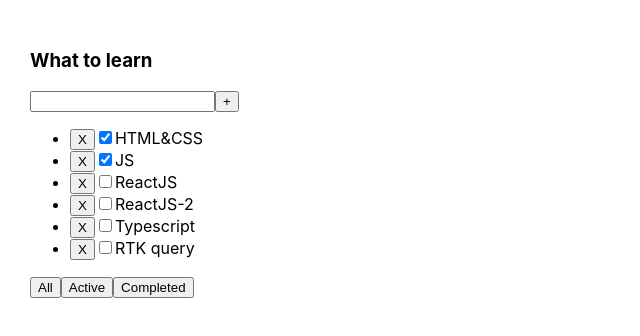
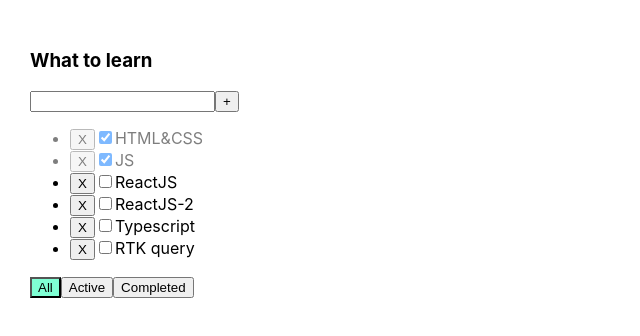
Before and after one commit to DustyFlower/todolist-01, a React (Vite) app: page / in a window 1280 px wide. Shown: the top 336 px of the page, without its empty margins (0-640 px from the left). Built offline with nearby package versions, Linux system fonts and the light colour scheme.

Commit message:
method find, callbacks and conditional rendering

```diff
--- a/src/App.css
+++ b/src/App.css
@@ -6,3 +6,19 @@
 .app > div {
   margin-right: 50px;
 }
+
+.error {
+  border: 3px solid red;
+}
+
+.errorMessage {
+  color: red;
+}
+
+.activeFilter {
+  background-color: aquamarine;
+}
+
+.isDone {
+  opacity: 0.5;
+}
--- a/src/App.tsx
+++ b/src/App.tsx
@@ -24,18 +24,22 @@
         {id: v1(), title: 'RTK query', isDone: false}
     ])
 
+    const [filterValue, setFilterValue] = useState('All')
+
     const removeTasks = (taskId: string) => {
         setTasks(tasks.filter(task => task.id !== taskId))
     }
 
-    const [filterValue, setFilterValue] = useState('All')
+    const changeIsDone = (taskId: string, isDone: boolean) => {
+        setTasks(tasks.map(el => el.id === taskId ? {...el, isDone} : el))
+    }
 
     const changeFilter = (filterButton: FilterValueType) => {
         setFilterValue(filterButton)
     }
 
     const addTask = (newTitle: string) => {
-        const newTask: TaskType = {id: v1(), title: newTitle, isDone: true}
+        const newTask: TaskType = {id: v1(), title: newTitle, isDone: false}
         setTasks([newTask, ...tasks])
     }
 
@@ -61,7 +65,8 @@
                       tasks={filteredTasksForTodoList}
                       removeTasks={removeTasks}
                       changeFilter={changeFilter}
-                      addTask={addTask}/>
+                      addTask={addTask}
+                      changeIsDone={changeIsDone}/>
         </div>
     )
 }
--- a/src/components/Button.tsx
+++ b/src/components/Button.tsx
@@ -1,13 +1,14 @@
 type ButtonPropsType = {
     title: string,
     onClick?: () => void
+    className?: string
 };
-export const Button = ({title, onClick}: ButtonPropsType) => {
+export const Button = ({title, onClick, className}: ButtonPropsType) => {
 
     const onClickHandler = () => onClick && onClick()
 
     return (
-        <button onClick={onClickHandler}>
+        <button className={className} onClick={onClickHandler}>
             {title}
         </button>
     );
--- a/src/components/Todolist.tsx
+++ b/src/components/Todolist.tsx
@@ -8,6 +8,7 @@
     removeTasks: (taskId: string) => void
     changeFilter: (filterValue: FilterValueType) => void
     addTask: (newTitle: string) => void
+    changeIsDone: (taskId: string, isDone: boolean) => void
 }
 
 export const Todolist = ({
@@ -16,15 +17,25 @@
                              removeTasks,
                              changeFilter,
                              addTask,
+                             changeIsDone
                          }: TitlePropsType) => {
 
     const [newTitle, setNewTitle] = useState('')
+    const [error, setError] = useState<string | null>(null)
+    const [filter, setFilter] = useState<FilterValueType>('All')
 
-    const changeFilterHandler = (value: FilterValueType) => changeFilter(value)
+    const changeFilterHandler = (value: FilterValueType) => {
+        changeFilter(value)
+        setFilter(value)
+    }
 
     const addTaskHandler = () => {
-        addTask(newTitle);
-        setNewTitle('')
+        if (newTitle.trim()) {
+            addTask(newTitle.trim());
+            setNewTitle('')
+        } else {
+            setError('Title is required')
+        }
     }
 
     const onKeyDownHandler = (e: KeyboardEvent<HTMLInputElement>) => {
@@ -33,13 +44,22 @@
         }
     }
 
-    const onChangeHandler = (e: ChangeEvent<HTMLInputElement>) => setNewTitle(e.currentTarget.value)
+    const onChangeTaskTitleHandler = (e: ChangeEvent<HTMLInputElement>) => {
+        setError(null)
+        setNewTitle(e.currentTarget.value)
+    }
+
+    const onChangeCheckboxHandler = (taskId: string,isDone: boolean) => {
+        changeIsDone(taskId, isDone)
+    }
+
+    const removeTaskHandler = (taskId: string) => removeTasks(taskId)
 
     const mappedTasks = tasks.map((task: TaskType) => {
-        const removeTaskHandler = () => removeTasks(task.id)
-        return <li key={task.id}>
-            <Button title={'X'} onClick={removeTaskHandler}/>
-            <input type="checkbox" checked={task.isDone}/>
+
+        return <li className={task.isDone ? 'isDone' : ''} key={task.id}>
+            <Button title={'X'} onClick={()=>removeTaskHandler(task.id)}/>
+            <input type="checkbox" onChange={(event)=>onChangeCheckboxHandler(task.id, event.currentTarget.checked)} checked={task.isDone}/>
             <span>{task.title}</span>
         </li>
     })
@@ -48,10 +68,12 @@
         <div>
             <h3>{title}</h3>
             <div>
-                <input value={newTitle}
-                       onChange={onChangeHandler}
+                <input className={error ? 'error' : ''}
+                       value={newTitle}
+                       onChange={onChangeTaskTitleHandler}
                        onKeyDown={onKeyDownHandler}/>
                 <Button title={'+'} onClick={addTaskHandler}/>
+                {error && <p className={'errorMessage'}>{error}</p>}
             </div>
             {
                 tasks.length === 0
@@ -61,81 +83,13 @@
                     </ul>
             }
             <div>
-                <Button title={'All'} onClick={() => changeFilterHandler('All')}/>
-                <Button title={'Active'} onClick={() => changeFilterHandler('Active')}/>
-                <Button title={'Completed'} onClick={() => changeFilterHandler('Completed')}/>
+                <Button className={filter === 'All' ? 'activeFilter' : ''} title={'All'}
+                        onClick={() => changeFilterHandler('All')}/>
+                <Button className={filter === 'Active' ? 'activeFilter' : ''} title={'Active'}
+                        onClick={() => changeFilterHandler('Active')}/>
+                <Button className={filter === 'Completed' ? 'activeFilter' : ''} title={'Completed'}
+                        onClick={() => changeFilterHandler('Completed')}/>
             </div>
         </div>
     );
 };
-
-//-----------------------------------------------------------------------------------------------
-
-/*
-import {filterValueType, TaskType} from '../App.tsx';
-import {useRef} from 'react';
-
-type TitlePropsType = {
-    title: string
-    tasks: TaskType[]
-    removeTasks: (taskId: string) => void
-    changeFilter: (filterValue: filterValueType) => void
-    addTask: (newTitle: string) => void
-}
-
-export const Todolist = ({
-                             title,
-                             tasks,
-                             removeTasks,
-                             changeFilter,
-                             addTask,
-                         }: TitlePropsType) => {
-
-    const inputRef = useRef<HTMLInputElement>(null);
-    console.log(inputRef)
-
-    return (
-        <div>
-            <h3>{title}</h3>
-            <div>
-                <input ref={inputRef}/>
-                <button onClick={() => {
-                    if (inputRef.current) {
-                        addTask(inputRef.current.value)
-                        inputRef.current.value = ''
-                    }
-                }}>+
-                </button>
-                {/!*<Button title={'+'}/>*!/}
-            </div>
-            {
-                tasks.length === 0
-                    ? <p>No tasks</p>
-                    : <ul>
-                        {tasks.map((task: TaskType) => {
-                            return <li key={task.id}>
-                                <button onClick={() => removeTasks(task.id)}>X
-                                </button>
-                                <input type="checkbox" checked={task.isDone}/>
-                                <span>{task.title}</span>
-                            </li>
-                        })}
-                    </ul>
-            }
-            <div>
-                <button onClick={() => {
-                    changeFilter('All')
-                }}>All
-                </button>
-                <button onClick={() => {
-                    changeFilter('Active')
-                }}>Active
-                </button>
-                <button onClick={() => {
-                    changeFilter('Completed')
-                }}>Completed
-                </button>
-            </div>
-        </div>
-    );
-};*/
```
